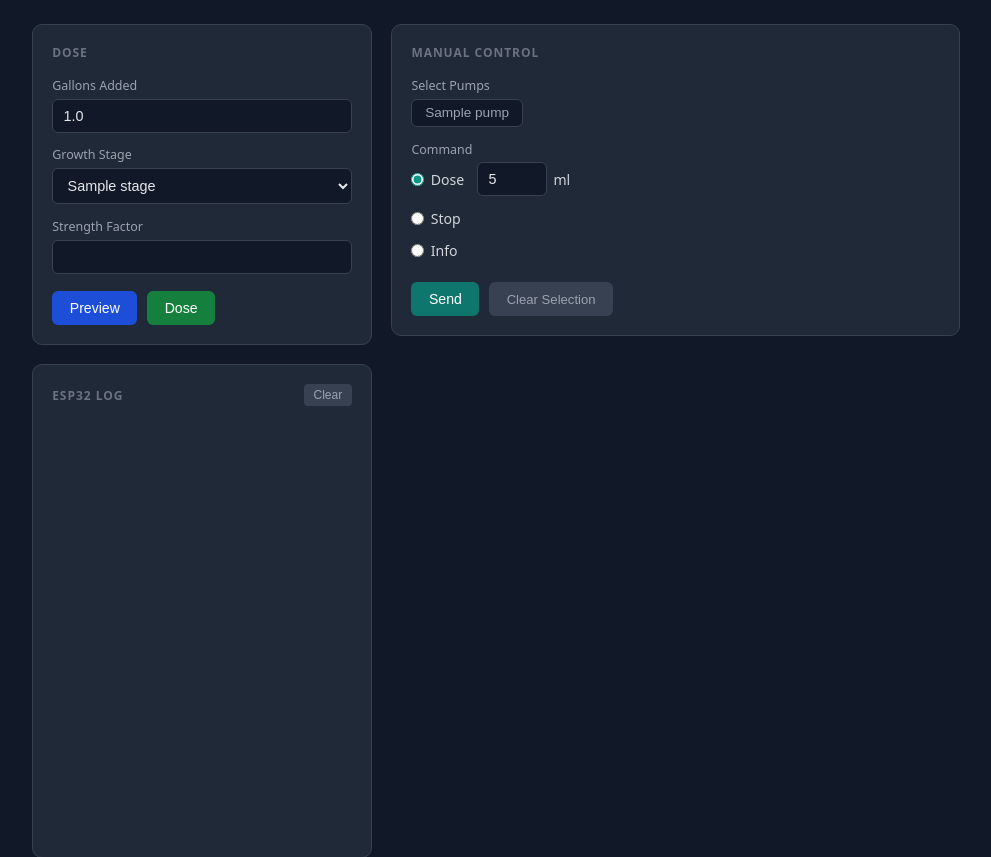
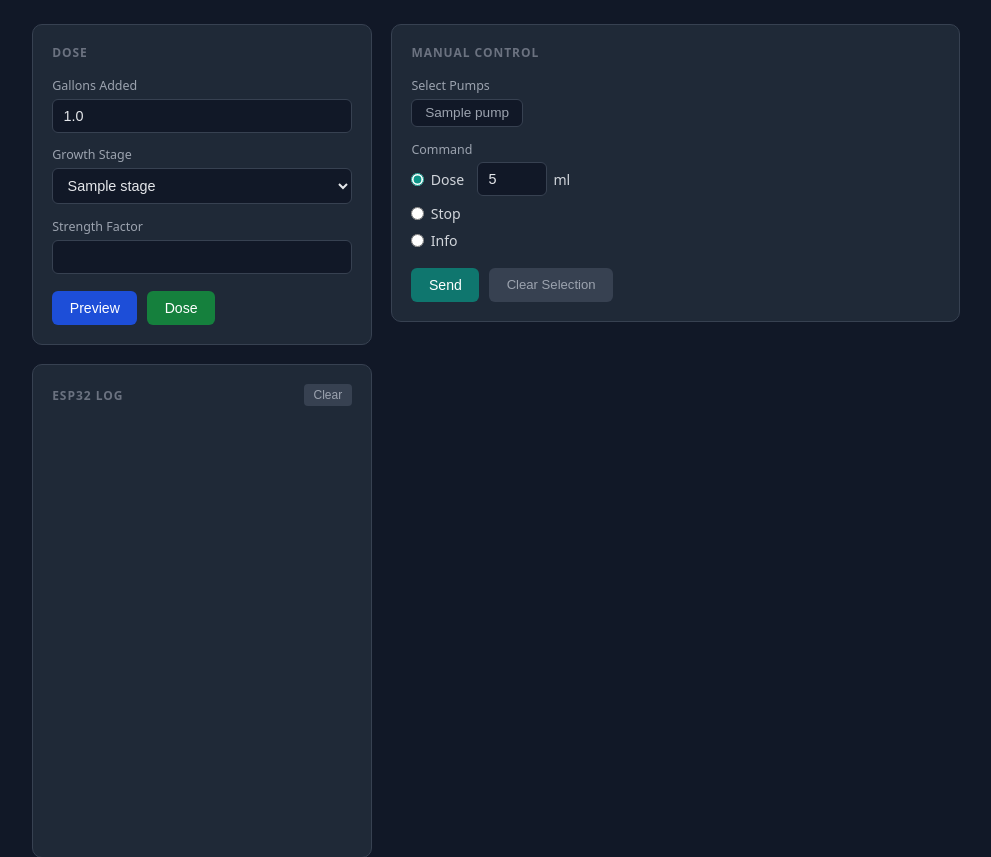
Before and after one commit to Abiel5/doser-ui, a Flask app: template templates/index.html in a window 1280 px wide. Shown: the part 55-912 px from the top of the page, without its empty margins (144-1135 px from the left). Run offline with Flask 3, Linux system fonts and the light colour scheme; the template is opened without the code that fills it: most values are stand-ins (such as "Sample title", 1, 10 or a date in 2020).

Commit message:
Fix .field label selector scope with direct child combinator
.field label was too broad and overrode display:flex on nested
.cmd-radio labels. .field > label only targets direct children.

Co-Authored-By: Claude Sonnet 4.6 <noreply@anthropic.com>

```diff
--- a/templates/index.html
+++ b/templates/index.html
@@ -71,7 +71,7 @@
     .system-btn.active { border-color: #38bdf8; color: #38bdf8; background: #0c2b40; }
 
     .field { margin-bottom: 0.85rem; }
-    .field label { display: block; font-size: 0.78rem; color: #9ca3af; margin-bottom: 0.3rem; }
+    .field > label { display: block; font-size: 0.78rem; color: #9ca3af; margin-bottom: 0.3rem; }
     .field input:not([type=radio]), .field select {
       width: 100%;
       padding: 0.5rem 0.65rem;
```
